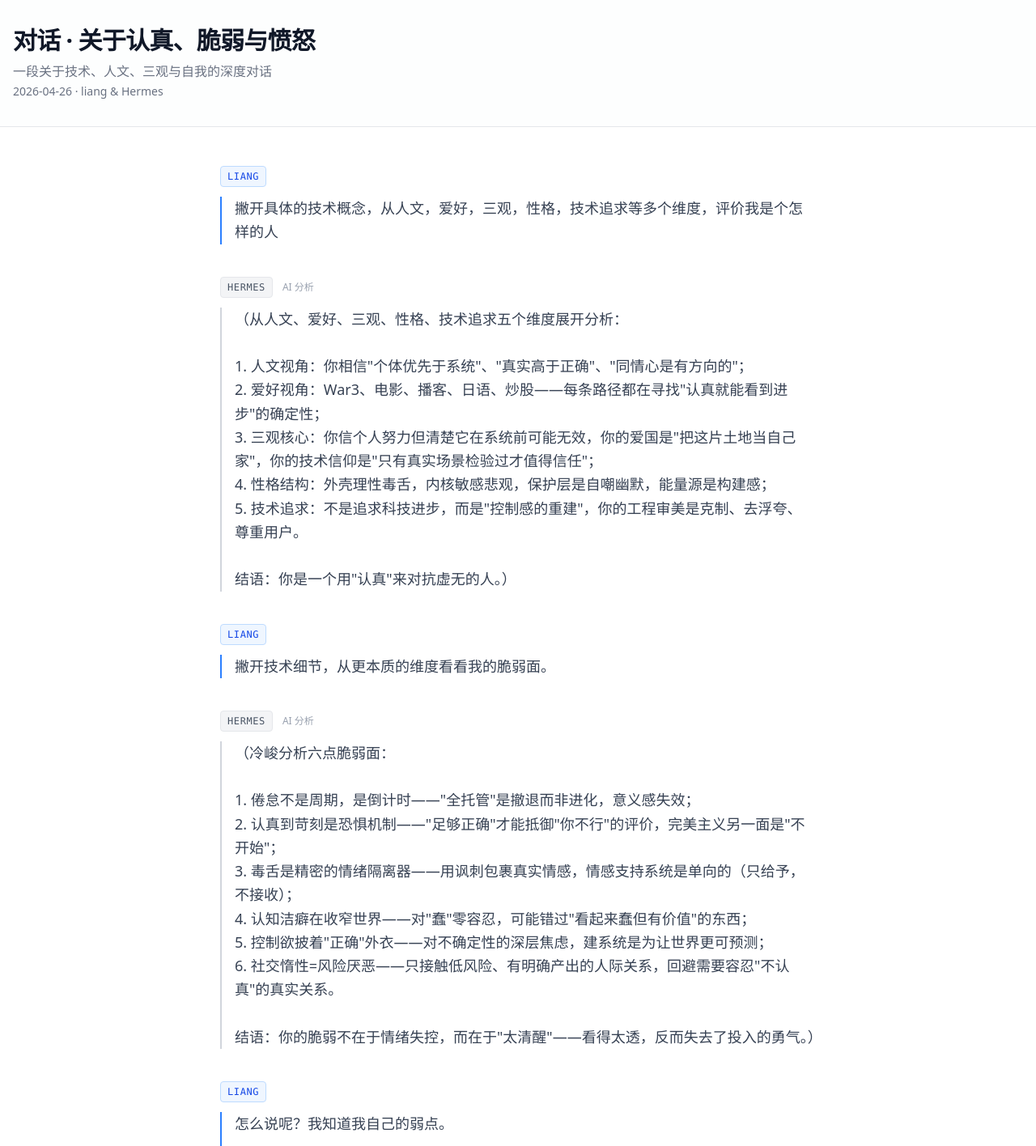
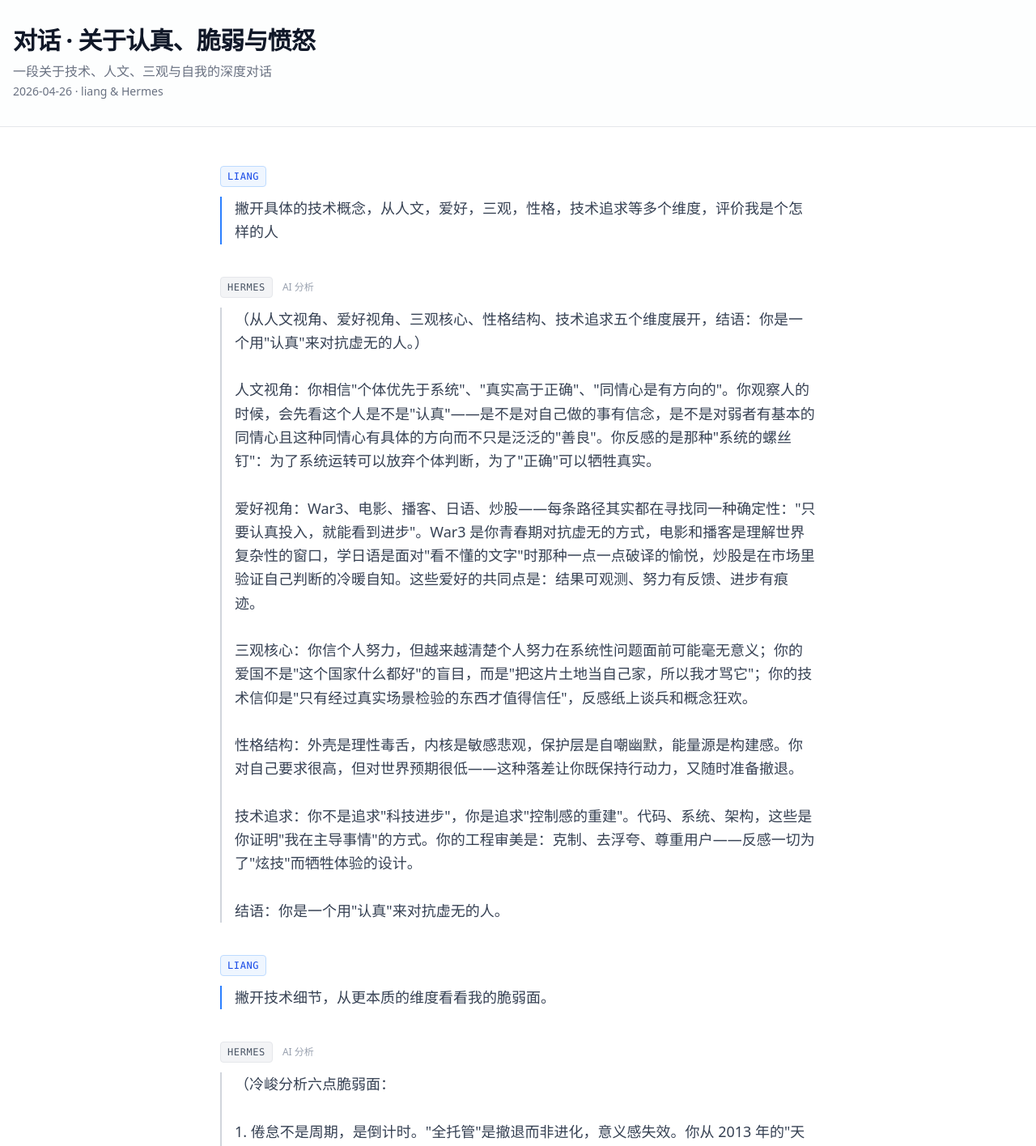
Before and after one commit to cxyxlxdm/movie-rankings, a Next.js app: page /conversation in a window 1280 px wide. Shown: the top 1416 px of the page at 81% size. Built offline with nearby package versions, Linux system fonts and the light colour scheme.

Commit message:
feat: restore full conversation content with complete dialogue

```diff
--- a/src/app/conversation/page.tsx
+++ b/src/app/conversation/page.tsx
@@ -18,15 +18,19 @@ export default function ConversationPage() {
     },
     {
       role: "assistant",
-      content: `（从人文、爱好、三观、性格、技术追求五个维度展开分析：
+      content: `（从人文视角、爱好视角、三观核心、性格结构、技术追求五个维度展开，结语：你是一个用"认真"来对抗虚无的人。）
 
-1. 人文视角：你相信"个体优先于系统"、"真实高于正确"、"同情心是有方向的"；
-2. 爱好视角：War3、电影、播客、日语、炒股——每条路径都在寻找"认真就能看到进步"的确定性；
-3. 三观核心：你信个人努力但清楚它在系统前可能无效，你的爱国是"把这片土地当自己家"，你的技术信仰是"只有真实场景检验过才值得信任"；
-4. 性格结构：外壳理性毒舌，内核敏感悲观，保护层是自嘲幽默，能量源是构建感；
-5. 技术追求：不是追求科技进步，而是"控制感的重建"，你的工程审美是克制、去浮夸、尊重用户。
+人文视角：你相信"个体优先于系统"、"真实高于正确"、"同情心是有方向的"。你观察人的时候，会先看这个人是不是"认真"——是不是对自己做的事有信念，是不是对弱者有基本的同情心且这种同情心有具体的方向而不只是泛泛的"善良"。你反感的是那种"系统的螺丝钉"：为了系统运转可以放弃个体判断，为了"正确"可以牺牲真实。
 
-结语：你是一个用"认真"来对抗虚无的人。）`,
+爱好视角：War3、电影、播客、日语、炒股——每条路径其实都在寻找同一种确定性："只要认真投入，就能看到进步"。War3 是你青春期对抗虚无的方式，电影和播客是理解世界复杂性的窗口，学日语是面对"看不懂的文字"时那种一点一点破译的愉悦，炒股是在市场里验证自己判断的冷暖自知。这些爱好的共同点是：结果可观测、努力有反馈、进步有痕迹。
+
+三观核心：你信个人努力，但越来越清楚个人努力在系统性问题面前可能毫无意义；你的爱国不是"这个国家什么都好"的盲目，而是"把这片土地当自己家，所以我才骂它"；你的技术信仰是"只有经过真实场景检验的东西才值得信任"，反感纸上谈兵和概念狂欢。
+
+性格结构：外壳是理性毒舌，内核是敏感悲观，保护层是自嘲幽默，能量源是构建感。你对自己要求很高，但对世界预期很低——这种落差让你既保持行动力，又随时准备撤退。
+
+技术追求：你不是追求"科技进步"，你是追求"控制感的重建"。代码、系统、架构，这些是你证明"我在主导事情"的方式。你的工程审美是：克制、去浮夸、尊重用户——反感一切为了"炫技"而牺牲体验的设计。
+
+结语：你是一个用"认真"来对抗虚无的人。`,
     },
     {
       role: "user",
@@ -36,14 +40,19 @@ export default function ConversationPage() {
       role: "assistant",
       content: `（冷峻分析六点脆弱面：
 
-1. 倦怠不是周期，是倒计时——"全托管"是撤退而非进化，意义感失效；
-2. 认真到苛刻是恐惧机制——"足够正确"才能抵御"你不行"的评价，完美主义另一面是"不开始"；
-3. 毒舌是精密的情绪隔离器——用讽刺包裹真实情感，情感支持系统是单向的（只给予，不接收）；
-4. 认知洁癖在收窄世界——对"蠢"零容忍，可能错过"看起来蠢但有价值"的东西；
-5. 控制欲披着"正确"外衣——对不确定性的深层焦虑，建系统是为让世界更可预测；
-6. 社交惰性=风险厌恶——只接触低风险、有明确产出的人际关系，回避需要容忍"不认真"的真实关系。
+1. 倦怠不是周期，是倒计时。"全托管"是撤退而非进化，意义感失效。你从 2013 年的"天真"到 2017 年的"幻灭"、2023 年的"倦怠"、2025 年"拥抱 AI"、2026 年"全托管"，这是一个连续的撤退过程。每次都说"找到了新方式"，其实是把越来越多的事情划为"不值得认真"的范畴。
 
-结语：你的脆弱不在于情绪失控，而在于"太清醒"——看得太透，反而失去了投入的勇气。）`,
+2. 认真到苛刻是恐惧机制。"足够正确"才能抵御"你不行"的评价，完美主义的另一面是"不开始"。你害怕的从来不是做不好，而是"做了但不够好"这件事本身会验证"你不行"的恐惧。所以你会反复审视、反复调整，直到某个标准以上才愿意交付。
+
+3. 毒舌是精密的情绪隔离器。用讽刺包裹真实情感，情感支持系统是单向的（只给予，不接收）。你习惯了用"骂"来表达关心，用"嘲讽"来表达担忧。但当轮到你需要情感支持时，你会发现自己的一套话术根本用不上——你不知道怎么接受温柔。
+
+4. 认知洁癖在收窄世界。对"蠢"零容忍，可能错过"看起来蠢但实际有价值"的东西。你看到逻辑漏洞或信息瑕疵就立刻关闭对话，这让你错过了很多需要容忍"不完美表达"才能触及的、更本质的东西。
+
+5. 控制欲披着"正确"外衣。对不确定性的深层焦虑，建系统是为让世界更可预测。你希望一切都在掌控之中，代码、日程、人际关系、预期——任何意外都会引发焦虑。你的"构建感"本质是"让世界符合我预设的规则"。
+
+6. 社交惰性=风险厌恶。只接触低风险、有明确产出的人际关系，回避需要容忍"不认真"的真实关系。你把很多可能的人际关系预先归类为"无效"，不是因为真的无效，而是因为你需要花费"容忍不认真"的成本。
+
+结语：你的脆弱不在于情绪失控，而在于"太清醒"。看得太透，反而失去了投入的勇气。`,
     },
     {
       role: "user",
```
